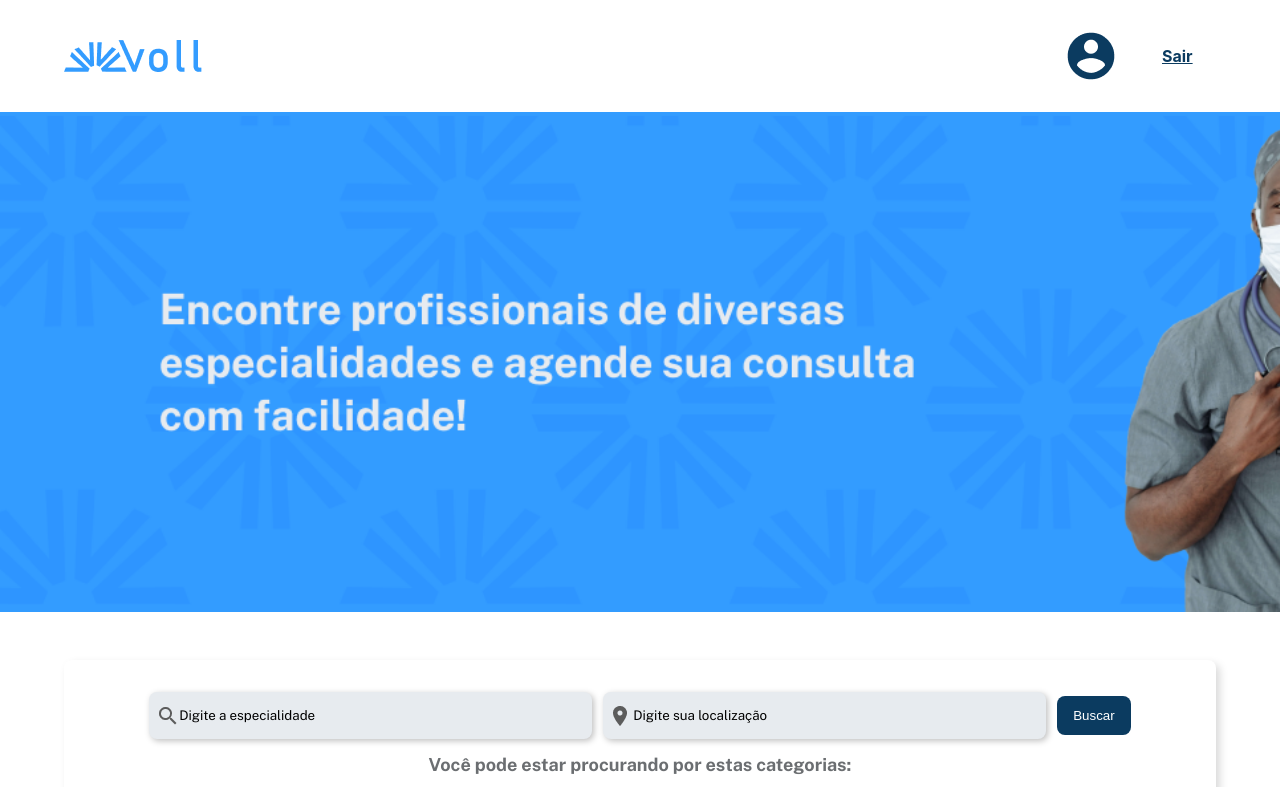
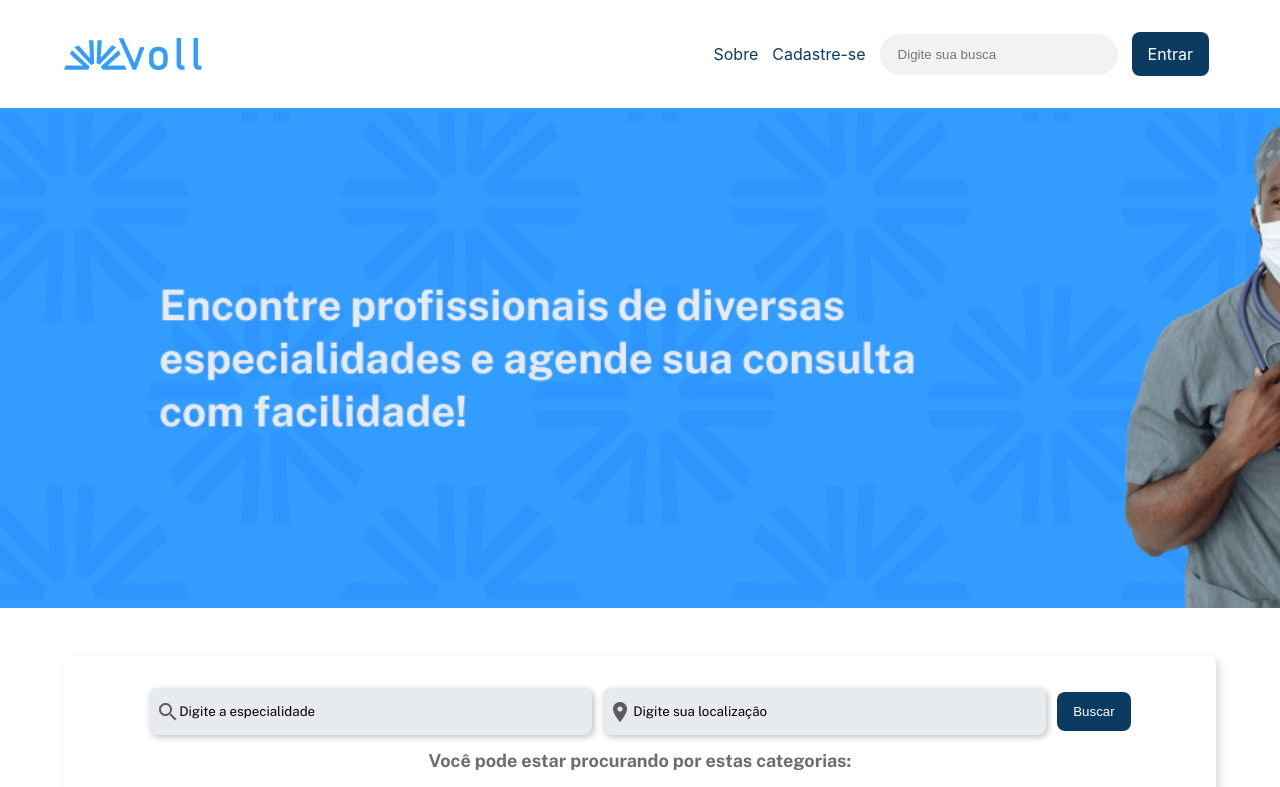
Before and after one commit to davidtpires/voll2, a React (Create React App) app in the folder web/: page / in a window 1280 px wide. Shown: the top 787 px of the page. Built offline with nearby package versions, Linux system fonts and the light colour scheme; the HTML template or start-up script is replaced by a standard one.

Commit message:
Desafio: cabeçalho dinâmico

```diff
--- a/web/src/components/Cabecalho/index.tsx
+++ b/web/src/components/Cabecalho/index.tsx
@@ -1,12 +1,15 @@
 import styled from 'styled-components';
 import logo from './assets/logo.png';
 import perfil from './assets/perfil.png';
+import pesquisa from './assets/search.png';
+import autenticaStore from '../../stores/autentica.store';
+
 
 const CabecalhoEstilizado = styled.header`
     display:flex;
     align-items: center;
     justify-content: space-between;
-    padding: 2em 4em
+    padding: 2em 4em;
 `
 
 const Container = styled.div`
@@ -21,13 +24,68 @@
  font-weight: 700;
 `
 
+const LinkEstilizadoDeslogado = styled(LinkEstilizado)`
+font-weight: 400;
+text-decoration: none;
+color: var(--azul-escuro);
+`
+
+const ContainerPesquisa = styled.div`
+  display: flex;
+  align-items: center;
+  background-color: #f2f2f2;
+  border-radius: 20px;
+  padding: 8px 16px;
+`;
+
+const InputCustomizado = styled.input`
+  flex: 1;
+  border: none;
+  background: none;
+  outline: none;
+`;
+
+const SpanCustomizado = styled.span`
+  background-image: url(${pesquisa});
+  background-repeat: no-repeat;
+  width: 25px;
+  height: 25px;
+background-position: 10px;
+`;
+
+const BotaoEstilizado = styled.a`
+background-color: var(--azul-escuro);
+border-radius: 8px;
+padding: 12px 16px;
+color: var(--branco);
+text-decoration: none;
+`
+
+
 function Cabecalho() {
+    const handleLogout = () => {
+        autenticaStore.logout();
+    };
+
     return (
         <CabecalhoEstilizado>
             <img src={logo} alt="logo da empresa Voll" />
             <Container>
-                <img src={perfil} alt="imagem de perfil do usuário" />
-                <LinkEstilizado href="#">Sair</LinkEstilizado>
+                {autenticaStore.estaAutenticado
+                    ? <>
+                        <img src={perfil} alt="imagem de perfil do usuário" />
+                        <LinkEstilizado href="/" onClick={handleLogout}>Sair</LinkEstilizado>
+                    </>
+                    : <>
+                        <LinkEstilizadoDeslogado href="/sobre" >Sobre</LinkEstilizadoDeslogado>
+                        <LinkEstilizadoDeslogado href="/cadastro">Cadastre-se</LinkEstilizadoDeslogado>
+                        <ContainerPesquisa>
+                            <InputCustomizado type="text" placeholder='Digite sua busca' />
+                            <SpanCustomizado />
+                        </ContainerPesquisa>
+                        <BotaoEstilizado href="/login">Entrar</BotaoEstilizado>
+                    </>
+                }
             </Container>
         </CabecalhoEstilizado>
     )
```
Also changed, not shown: web/src/components/Cabecalho/assets/search.png (added).
